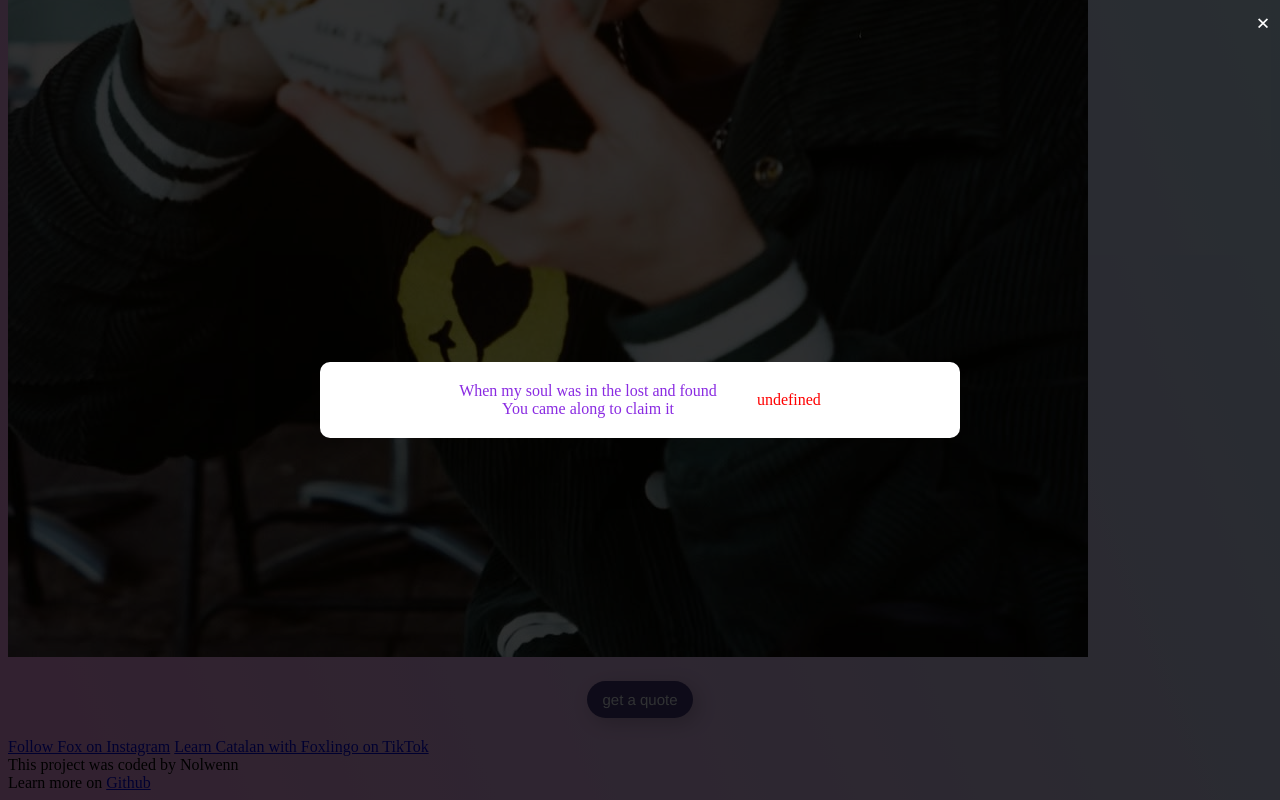
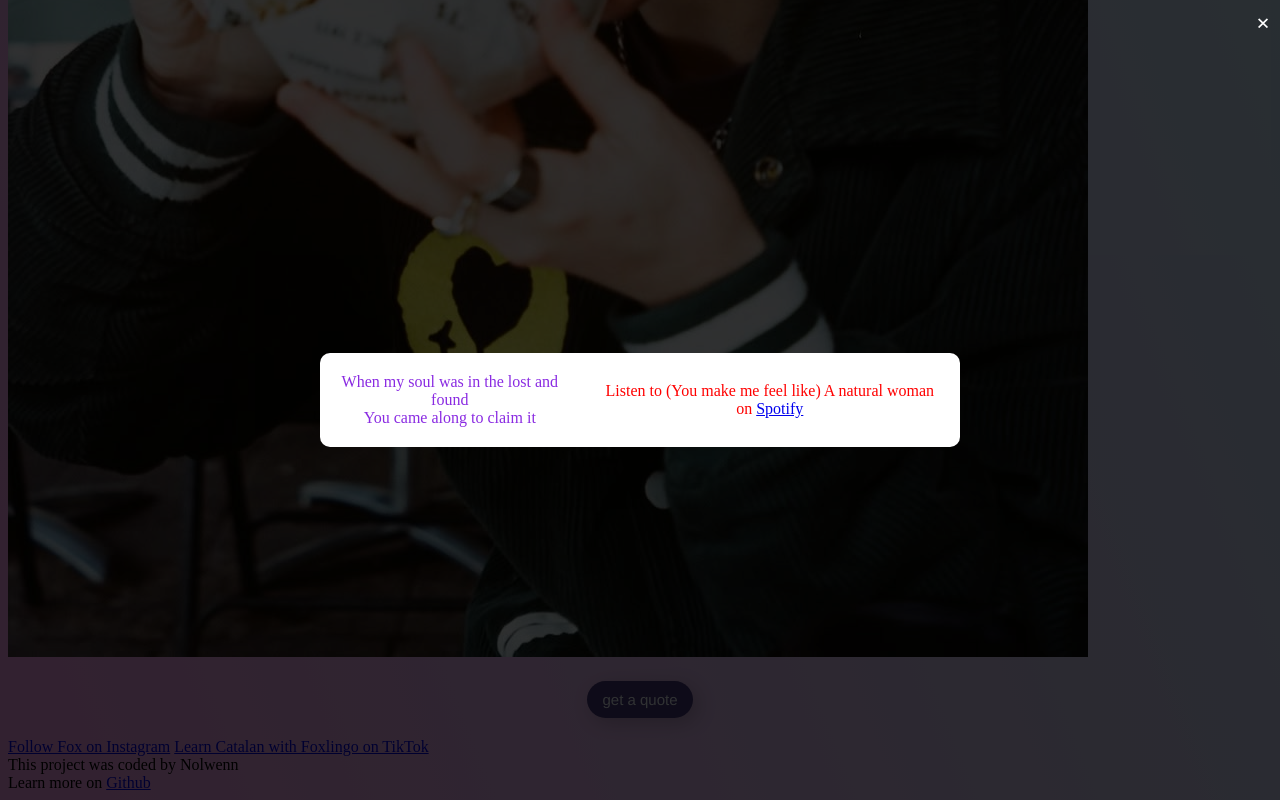
Before and after one commit to Junodity/Song-challenge, a plain HTML site: page index.html in a window 1280 px wide. Both pictures are taken after a click on the button "get a quote". Shown: the part 1550-2350 px from the top of the page. Drawn offline with Linux system fonts and the light colour scheme.

Commit message:
Updated quote generator script to add source song

```diff
--- a/index.html
+++ b/index.html
@@ -115,8 +115,8 @@ Whether you listen to her songs while crying your heart out at home or while pai
     </div>
     <footer>
       <div class="links">
-        <a href="https://www.instagram.com/foxgunnnnn/">Follow Fox on Instagram</a>
-        <a href="https://www.tiktok.com/@foxgunnnnn">Learn Catalan with Foxlingo on TikTok</a>
+        <a href="https://www.instagram.com/foxgunnnnn/" target="_blank">Follow Fox on Instagram</a>
+        <a href="https://www.tiktok.com/@foxgunnnnn" target="_blank">Learn Catalan with Foxlingo on TikTok</a>
       </div>
       <div class="copyrights"></div>
       <div class="my-info">
@@ -236,7 +236,15 @@ Whether you listen to her songs while crying your heart out at home or while pai
           "When my soul was in the lost and found <br> You came along to claim it",
         ];
 
-        let sources = ["Listen to Crush on <a href= 'https://papago.naver.com/'>Spotify</a>"];
+        let sources = [
+        "Listen to Crush on <a href= 'https://papago.naver.com/' target='_blank'>Spotify</a>",
+        "Listen to Use me Properly on <a href= 'https://papago.naver.com/' target='_blank'>Spotify</a>",
+        "Listen to IDON’TWANTTHISBUTIWANTHER on <a href= 'https://papago.naver.com/' target='_blank'>Spotify</a>",
+        "Listen to Dessert on <a href= 'https://papago.naver.com/' target='_blank'>Spotify</a>",
+        "Listen to Pottery on <a href= 'https://papago.naver.com/' target='_blank'>Spotify</a>",
+        "Listen to All my lovers hate each other on <a href= 'https://papago.naver.com/' target='_blank'>Spotify</a>",
+        "Listen to Reckless on <a href= 'https://papago.naver.com/' target='_blank'>Spotify</a>",
+        "Listen to (You make me feel like) A natural woman on <a href= 'https://papago.naver.com/' target='_blank'>Spotify</a>"];
 
         let seenQuotes = [];
 
@@ -251,7 +259,8 @@ Whether you listen to her songs while crying your heart out at home or while pai
           } while (seenQuotes.includes(newQuote)); // Keep generating until it's a new quote
           seenQuotes.push(newQuote); // Add to seen quotes
           modalText.innerHTML = newQuote;
-          modalTextSource.innerHTML = sources[newQuote.indexOf];
+          const quoteIndex = quotes.indexOf(newQuote);
+          modalTextSource.innerHTML = sources[quoteIndex];
           modal.style.display = "flex";
         });
 
```
